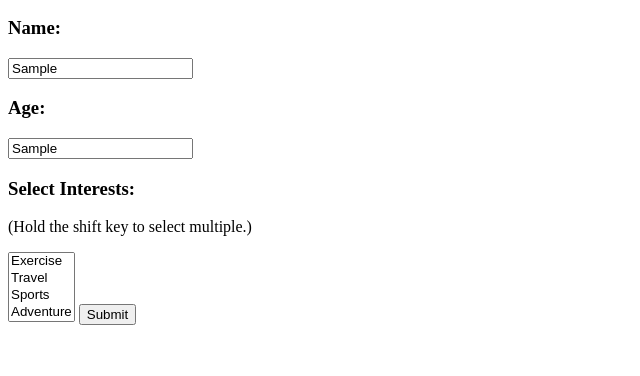
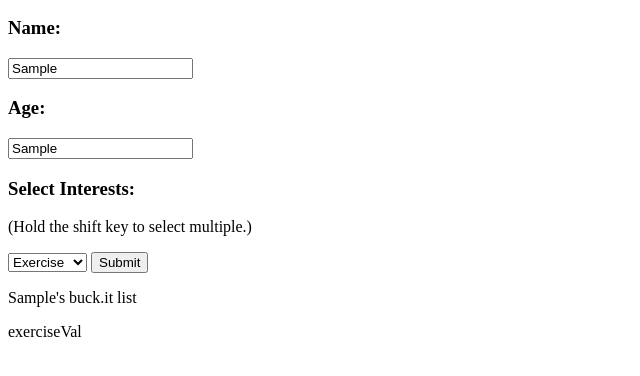
Before and after one commit to tiy-chs-q4-fee/buck.it, a website: page index.html in a window 1280 px wide. Both pictures are taken after typing "Sample", "Sample" into the empty fields and a click on the button "Submit". Shown: the part 110-486 px from the top of the page, without its empty margins (0-640 px from the left). Drawn offline with nearby package versions, Linux system fonts and the light colour scheme.

Commit message:
started adding click events

```diff
--- a/index.html
+++ b/index.html
@@ -10,16 +10,16 @@
   <div class="input">
     <h2>Input your information to start your buck.it list!</h2>
     <form action="">
-      <h3>Name:</h3><input type="text">
-      <h3>Age:</h3><input type="text">
+      <h3>Name:</h3><input type="text" id="name">
+      <h3>Age:</h3><input type="text" id="age">
       <h3>Select Interests:</h3>
       <p>(Hold the shift key to select multiple.)</p>
-      <select name="Interests" id="interests" multiple>
-        <option value="Exercise">Exercise</option>
-        <option value="Travel">Travel</option>
-        <option value="Sports">Sports</option>
-        <option value="Adventure">Adventure</option>
-        <option value="Learning">Learning</option>
+      <select class="interests" name="Interests" id="interests">
+        <option value="exerciseVal">Exercise</option>
+        <option value="travelVal">Travel</option>
+        <option value="sportsVal">Sports</option>
+        <option value="daredevilVal">Daredevil</option>
+        <option value="learningVal">Learning</option>
       </select>
       <button class="infoSubmit">Submit</button>
     </form>
@@ -36,6 +36,7 @@
 
 <script type="text/javascript" src="node_modules/jquery/dist/jquery.min.js"></script>
 <script type="text/javascript" src="node_modules/underscore/underscore-min.js"></script>
+<script type="text/javascript" src="javascript/data.js"></script>
 <script type="text/javascript" src="javascript/events.js"></script>
 </body>
 </html>
--- a/javascript/events.js
+++ b/javascript/events.js
@@ -1,6 +1,33 @@
 $(document).ready( function(){
-	$(".infoSubmit").on("click", function(){
+
+
+	$("form").on("submit", function(){
+
 		event.preventDefault();
-		console.log($(".Excercise").val());
+
+		var inputName = $('#name').val();
+		$("#name").val(inputName);
+
+		var inputAge = $('#age').val();
+		$("#age").val(inputAge);
+
+		var inputInterest = $('#interests').val();
+		$("#interests").val(inputInterest);
+
+		console.log(inputInterest);
+
+		switch(inputInterest){
+
+			case 'exerciseVal':
+				console.log(exerciseList);
+
+		};
+
+		$('.output').html(
+			"<p>" + inputName + "'s buck.it list</p>"
+			+ "<p>" + inputInterest + "</p>"
+			);
+
 	});
+
 });
```
Also changed, not shown: javascript/scripts.js (+7 -0 lines), javascript/templates.js (+8 -0 lines).
